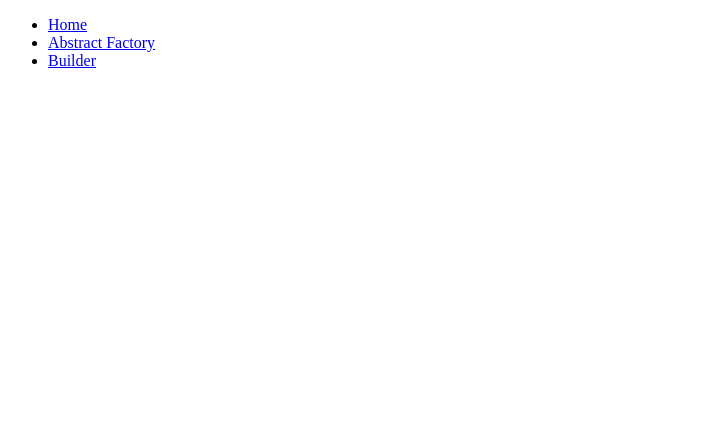
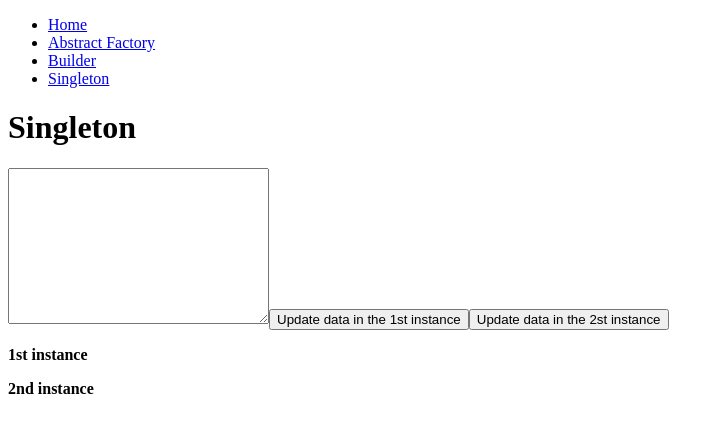
Before and after one commit to loonskai/design-patterns, a React (Create React App) app in the folder client/: page /singleton in a window 1280 px wide. Shown: the top 432 px of the page, without its empty margins (0-724 px from the left). Built offline with nearby package versions, Linux system fonts and the light colour scheme.

Commit message:
Add Singleton example

```diff
--- a/client/src/Router.tsx
+++ b/client/src/Router.tsx
@@ -8,6 +8,7 @@ import Navigation from './components/Navigation';
 import HomePage from './pages/HomePage';
 import AbstractFactoryPage from './pages/AbstractFactoryPage';
 import BuilderPage from './pages/BuilderPage';
+import SingletonPage from './pages/SingletonPage';
 
 export default function Router(): JSX.Element {
   return (
@@ -23,6 +24,9 @@ export default function Router(): JSX.Element {
         <Route path="/builder">
           <BuilderPage />
         </Route>
+        <Route path="/singleton">
+          <SingletonPage />
+        </Route>
       </Switch>
     </BrowserRouter>
   );
--- a/client/src/components/Navigation.tsx
+++ b/client/src/components/Navigation.tsx
@@ -9,6 +9,7 @@ export default function Navigation(): JSX.Element {
           <li><NavLink to="/">Home</NavLink></li>
           <li><NavLink to="/abstract-factory">Abstract Factory</NavLink></li>
           <li><NavLink to="/builder">Builder</NavLink></li>
+          <li><NavLink to="/singleton">Singleton</NavLink></li>
         </ul>
       </nav>
     </header>
--- /dev/null
+++ b/client/src/components/pattern-pages/singleton/JSONStringDebugger.tsx
@@ -0,0 +1,13 @@
+import React from 'react';
+
+interface Props {
+  name?: string;
+  data: JSON;
+}
+
+export const JSONStringDebugger = ({ name, data }: Props): JSX.Element => (
+  <p>
+    <strong>{name}</strong>
+    <pre>{JSON.stringify(data)}</pre>
+  </p>
+);
--- /dev/null
+++ b/client/src/pages/SingletonPage.tsx
@@ -0,0 +1,31 @@
+import React, { useEffect, useState } from 'react';
+import { DatabaseSingleton } from '../patterns/creational/singleton';
+import { JSONStringDebugger } from '../components/pattern-pages/singleton/JSONStringDebugger';
+
+export default function SingletonPage(): JSX.Element {
+  const [_, setUpdated] = useState({});
+  const [newData, setNewData] = useState<string>('');
+  const firstInstance = DatabaseSingleton.getInstance();
+  const secondInstance = DatabaseSingleton.getInstance();
+
+  useEffect(() => {
+    console.log(firstInstance.symbol === secondInstance.symbol);
+  }, []);
+
+  return (
+    <div>
+      <h1>Singleton</h1>
+      <textarea name="db" id="db" cols={30} rows={10} value={newData} onChange={(e) => setNewData(e.target.value)}/>
+      <button onClick={() => {
+        firstInstance.setData(newData);
+        setUpdated({});
+      }}>Update data in the 1st instance</button>
+      <button onClick={() => {
+        secondInstance.setData(newData);
+        setUpdated({});
+      }}>Update data in the 2st instance</button>
+      <JSONStringDebugger name="1st instance" data={firstInstance.getData()} />
+      <JSONStringDebugger name="2nd instance" data={secondInstance.getData()} />
+    </div>
+  );
+}
--- /dev/null
+++ b/client/src/patterns/creational/singleton/index.ts
@@ -0,0 +1,30 @@
+export class DatabaseSingleton {
+  private data: any;
+  public symbol: symbol;
+
+  private static instance: DatabaseSingleton;
+
+  private constructor() {
+    this.symbol = Symbol();
+  }
+
+  public static getInstance(): DatabaseSingleton {
+    if (!DatabaseSingleton.instance) {
+      DatabaseSingleton.instance = new DatabaseSingleton();
+    }
+
+    return DatabaseSingleton.instance;
+  }
+
+  public setData(dataStr: string): void {
+    try {
+      DatabaseSingleton.instance.data = JSON.parse(dataStr);
+    } catch (error) {
+      DatabaseSingleton.instance.data = {};
+    }
+  }
+
+  public getData(): any {
+    return DatabaseSingleton.instance.data;
+  }
+}
```
Also changed, not shown: 1 other file (tests, documents, lock files or other folders).
